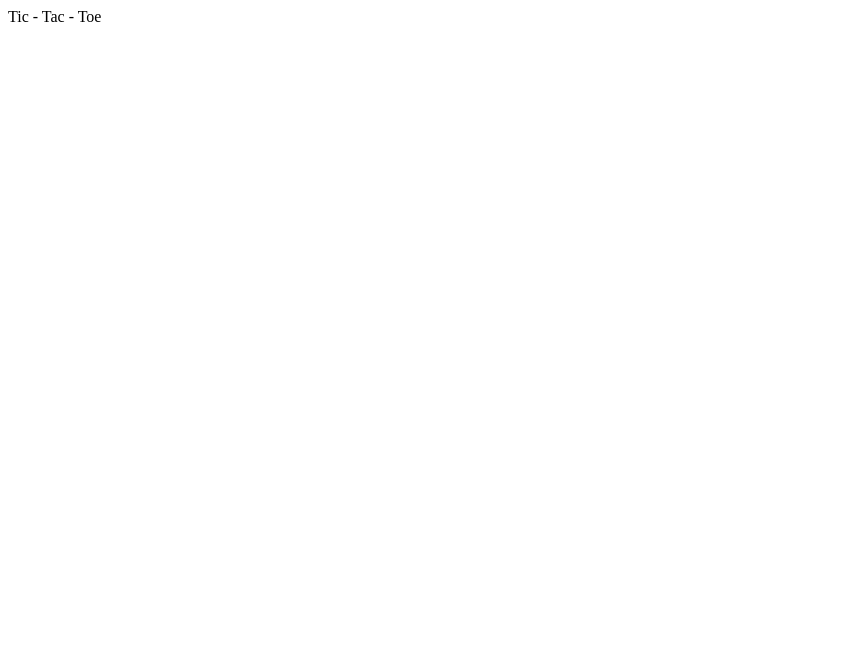
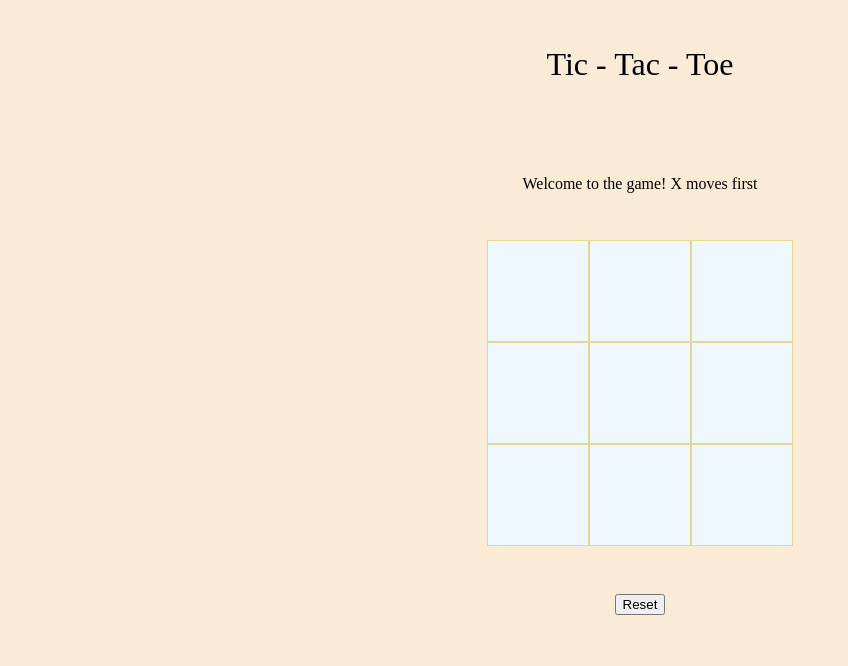
Before and after one commit to githubchief/tic-tack-toe, a plain HTML site: page index.html in a window 1280 px wide. Shown: the whole page, without its empty margins (0-848 px from the left). Drawn offline with Linux system fonts and the light colour scheme.

Commit message:
add html elements for the game along with its css rules

```diff
--- a/index.html
+++ b/index.html
@@ -9,6 +9,23 @@
     <script defer src="main.js"></script>
 </head>
 <body>
-    Tic - Tac - Toe
+    <h1>Tic - Tac - Toe</h1>
+    <div class="container">
+        <div class="gameStatus"> Welcome to the game! X moves first </div>
+        <div class = "gameBoard">
+            <div class = "cell 1"></div>
+            <div class = "cell 2"></div>
+            <div class = "cell 3"></div>
+            <div class = "cell 4"></div>
+            <div class = "cell 5"></div>
+            <div class = "cell 6"></div>
+            <div class = "cell 7"></div>
+            <div class = "cell 8"></div>
+            <div class = "cell 9"></div>
+        </div>
+        <div class="resetButton">
+            <button>Reset</button>
+        </div>
+    </div>
 </body>
 </html>
--- a/style.css
+++ b/style.css
@@ -0,0 +1,83 @@
+/* http://meyerweb.com/eric/tools/css/reset/
+   v2.0 | 20110126
+   License: none (public domain)
+*/
+
+html, body, div, span, applet, object, iframe,
+h1, h2, h3, h4, h5, h6, p, blockquote, pre,
+a, abbr, acronym, address, big, cite, code,
+del, dfn, em, img, ins, kbd, q, s, samp,
+small, strike, strong, sub, sup, tt, var,
+b, u, i, center,
+dl, dt, dd, ol, ul, li,
+fieldset, form, label, legend,
+table, caption, tbody, tfoot, thead, tr, th, td,
+article, aside, canvas, details, embed,
+figure, figcaption, footer, header, hgroup,
+menu, nav, output, ruby, section, summary,
+time, mark, audio, video {
+	margin: 0;
+	padding: 0;
+	border: 0;
+	font-size: 100%;
+	font: inherit;
+	vertical-align: baseline;
+}
+/* HTML5 display-role reset for older browsers */
+article, aside, details, figcaption, figure,
+footer, header, hgroup, menu, nav, section {
+	display: block;
+}
+body {
+	line-height: 1;
+}
+ol, ul {
+	list-style: none;
+}
+blockquote, q {
+	quotes: none;
+}
+blockquote:before, blockquote:after,
+q:before, q:after {
+	content: '';
+	content: none;
+}
+table {
+	border-collapse: collapse;
+	border-spacing: 0;
+}
+
+
+
+
+
+body {
+    text-align: center;
+    background-color: antiquewhite;
+
+}
+
+h1 {
+    font-size: 200%;
+    padding: 3rem 3rem;
+}
+
+.container {
+    padding: 3rem;
+}
+
+.gameBoard {
+    padding: 3rem;
+    display: grid;
+    grid-template-columns: auto auto auto;
+    grid-template-rows: auto auto auto;
+    justify-content: center;
+}
+
+.cell {
+    width: 100px;
+    height: 100px;
+    background-color: aliceblue;
+    border: solid 1px rgb(227, 215, 146);
+
+}
```
